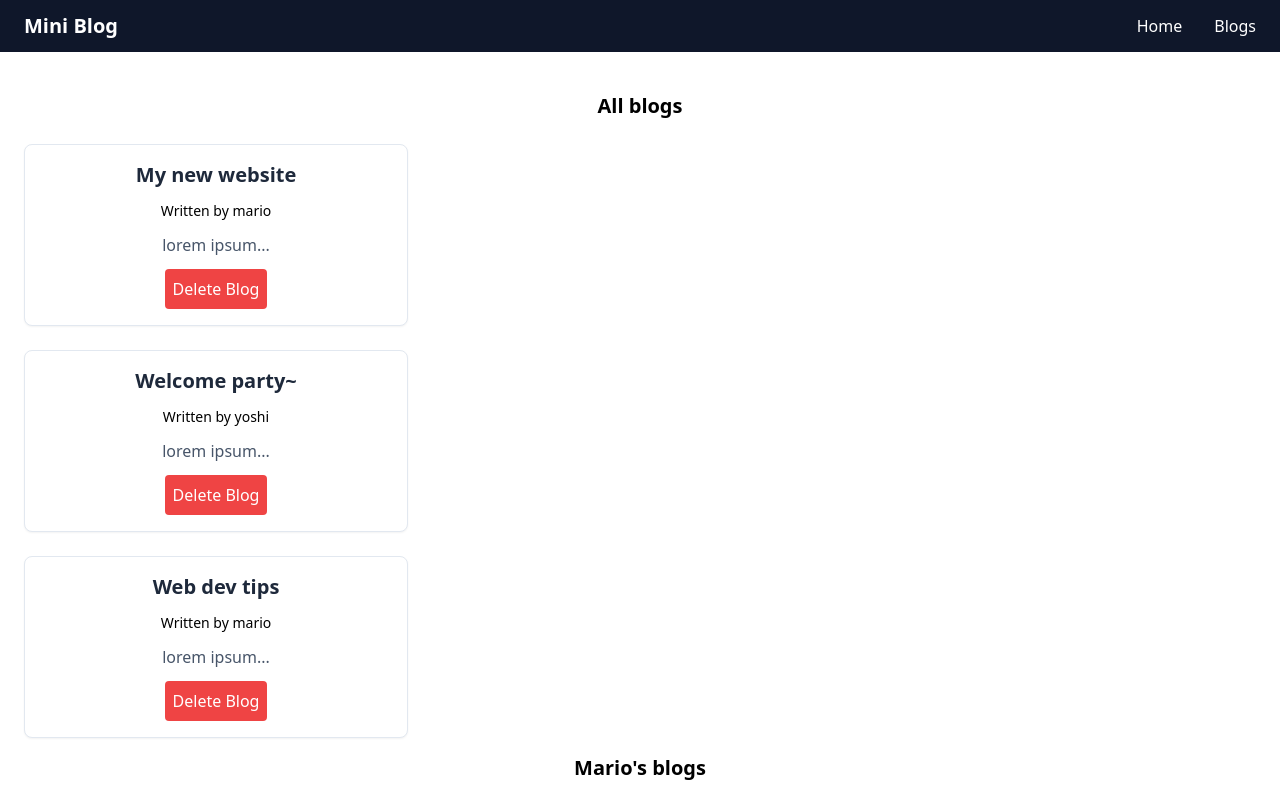
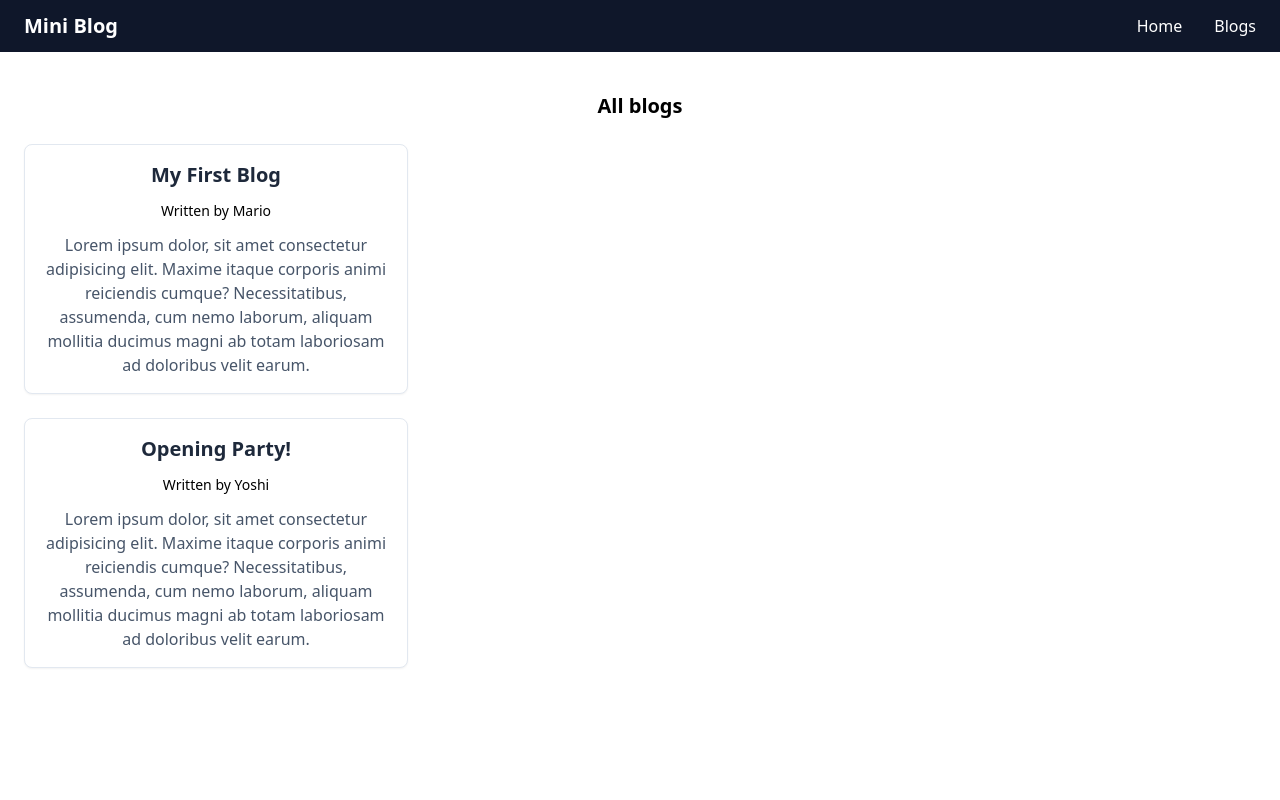
Before and after one commit to czedrixb/react-practice, a React (Create React App) app: page / in a window 1280 px wide. Shown: the top 800 px of the page. Built offline with nearby package versions, Linux system fonts and the light colour scheme; data requests are answered from the project's data file.

Commit message:
added local db for api fetching

```diff
--- /dev/null
+++ b/data/db.json
@@ -0,0 +1,16 @@
+{
+    "blogs": [
+        {
+            "title": "My First Blog",
+            "body": "Lorem ipsum dolor, sit amet consectetur adipisicing elit. Maxime itaque corporis animi reiciendis cumque? Necessitatibus, assumenda, cum nemo laborum, aliquam mollitia ducimus magni ab totam laboriosam ad doloribus velit earum.",
+            "author": "Mario",
+            "id": 1
+        },
+        {
+            "title": "Opening Party!",
+            "body": "Lorem ipsum dolor, sit amet consectetur adipisicing elit. Maxime itaque corporis animi reiciendis cumque? Necessitatibus, assumenda, cum nemo laborum, aliquam mollitia ducimus magni ab totam laboriosam ad doloribus velit earum.",
+            "author": "Yoshi",
+            "id": 2
+        }
+    ]
+}
--- a/src/components/BlogList.js
+++ b/src/components/BlogList.js
@@ -1,4 +1,4 @@
-const Bloglist = ({ blogs, title, handleDelete }) => {
+const Bloglist = ({ blogs, title }) => {
   return (
     <div>
       <div className="text-xl font-bold">{title}</div>
@@ -15,12 +15,6 @@ const Bloglist = ({ blogs, title, handleDelete }) => {
             <p className="text-slate-600 leading-normal font-light">
               {blog.body}
             </p>
-            <button
-              onClick={() => handleDelete(blog.id)}
-              className="bg-red-500 hover:bg-red-700 text-white rounded p-2"
-            >
-              Delete Blog
-            </button>
           </div>
         </div>
       ))}
--- a/src/pages/Home.js
+++ b/src/pages/Home.js
@@ -2,29 +2,29 @@ import { useState, useEffect } from "react";
 import Bloglist from "../components/BlogList";
 
 const Home = () => {
-  const [blogs, setBlogs] = useState([
-    { title: "My new website", body: "lorem ipsum...", author: "mario", id: 1 },
-    { title: "Welcome party~", body: "lorem ipsum...", author: "yoshi", id: 2 },
-    { title: "Web dev tips", body: "lorem ipsum...", author: "mario", id: 3 },
-  ]);
-
-  const handleDelete = (id) => {
-    const newBlogs = blogs.filter((blog) => blog.id !== id);
-    setBlogs(newBlogs);
-  };
+  const [blogs, setBlogs] = useState(null);
 
   useEffect(() => {
-    console.log("use effect ran");
-    console.log(blogs);
+    const fetchBlogs = async () => {
+      try {
+        const response = await fetch("http://localhost:8000/blogs");
+        const data = await response.json();
+        setBlogs(data);
+      } catch (error) {
+        console.log(error);
+      }
+    };
+
+    fetchBlogs();
   }, []);
 
   return (
     <div className="flex flex-col space-y-4">
-      <Bloglist blogs={blogs} title="All blogs" handleDelete={handleDelete} />
-      <Bloglist
+      {blogs && <Bloglist blogs={blogs} title="All blogs" />}
+      {/* <Bloglist
         blogs={blogs.filter((blog) => blog.author === "mario")}
         title="Mario's blogs"
-      />
+      /> */}
     </div>
   );
 };
```
